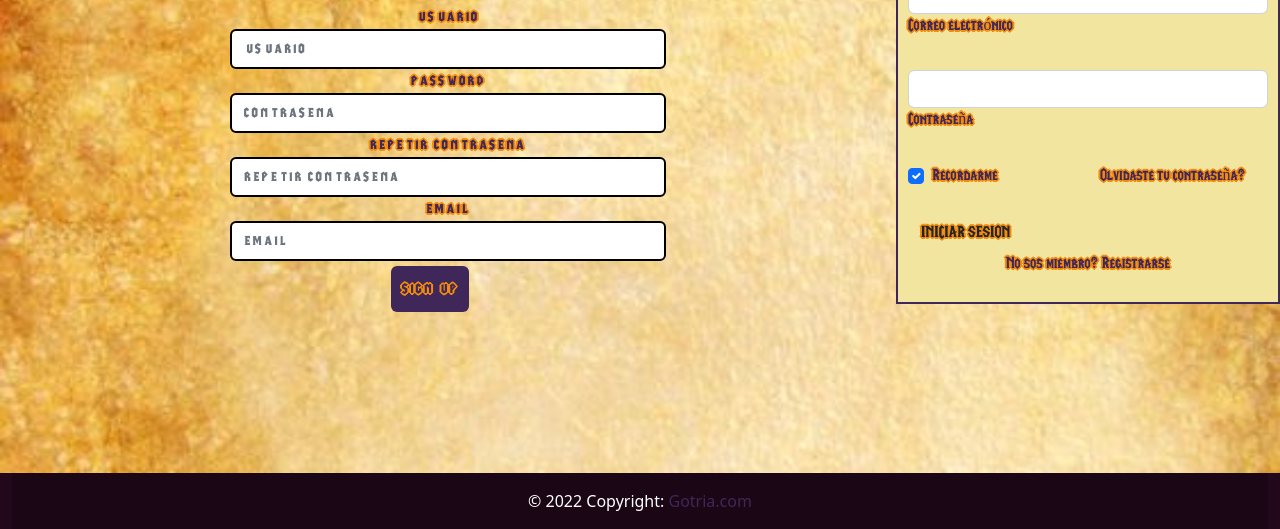
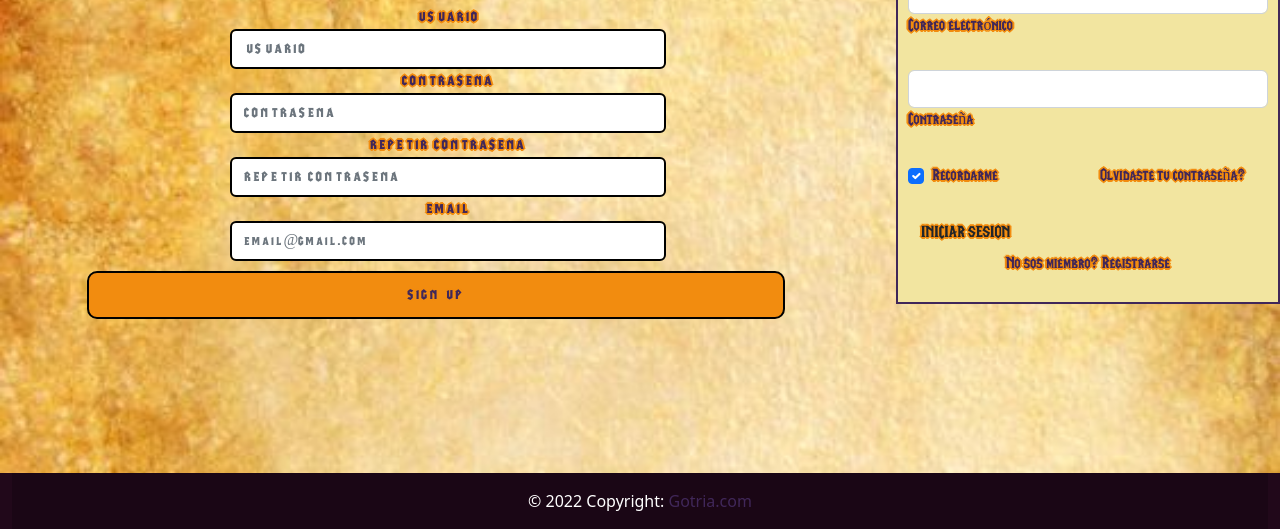
Before and after one commit to SBlachere/proyecto-final-blachere, a website: page secciones/crearcuenta.html in a window 1280 px wide. Shown: the part 271-800 px from the top of the page. Drawn offline with nearby package versions, Linux system fonts and the light colour scheme.

Commit message:
actualizacion

```diff
--- a/scss/components/_crearcuenta.scss
+++ b/scss/components/_crearcuenta.scss
@@ -31,13 +31,22 @@ div{
 
                     }
                     .registro-c{
+                        width: 80%;
+                        margin-left: 75px;
+                        margin-top: 10px;
                         padding: 10px;
-                        margin-left: 379px;
-                        margin-top: 5px;
+                        align-items: center;
+                        border: 2px solid black;
                         color: nth($colores,1);
                         text-shadow: 2px 0 #F28C0F, -2px 0 #F28C0F, 0 2px #F28C0F, 0 -2px #F28C0F,
                         1px 1px #F28C0F, -1px -1px #F28C0F, 1px -1px #F28C0F, -1px 1px #F28C0F;
-                        background-color:nth($colores,1)
+                        background-color:nth($colores,2);
+
+                        border-radius: 10px;
+                        cursor: pointer;
+
+
+
 
                     }
 
--- a/scss/components/_descarga.scss
+++ b/scss/components/_descarga.scss
@@ -4,6 +4,7 @@ div{
         color: nth($colores,1);
         text-shadow: 2px 0 #F28C0F, -2px 0 #F28C0F, 0 2px #F28C0F, 0 -2px #F28C0F,
         1px 1px #F28C0F, -1px -1px #F28C0F, 1px -1px #F28C0F, -1px 1px #F28C0F;
+        width: 70%;
         div{
             .so{
                 border-right: 2px solid nth($colores,4);
--- a/secciones/crearcuenta.html
+++ b/secciones/crearcuenta.html
@@ -38,10 +38,12 @@
                 </div>
             </div>
             <div class="row titulo-menu">
-                <div class="col-md-2">
-                    <h1 class="animate__animated animate__fadeInLeft">Gotria</h1>
+              <div class="col-md-2">
+                <a class="nav-link secciones-b" href="../index.html">
+                  <h1 class="animate__animated animate__fadeInLeft">Gotria</h1>
+                </a>
 
-                </div>
+              </div>
 
                 <section class="secciones-container">
                   <div class="col-md-12">
@@ -76,11 +78,11 @@
                     <form>
                       <div class="form-group registro-b">
                         <label for="formGroupExampleInput">USUARIO</label>
-                        <input type="text" class="form-control" id="formGroupExampleInput" placeholder="USUARIO">
+                        <input type="text" class="form-control" id="formGroupExampleInput" placeholder="USUARIO" required>
                       </div>
                       <div class="form-group registro-b">
-                        <label for="formGroupExampleInput2">PASSWORD</label>
-                        <input type="password" class="form-control" id="formGroupExampleInput2" placeholder="CONTRASENA">
+                        <label for="formGroupExampleInput2">CONTRASENA</label>
+                        <input type="password" class="form-control required" id="formGroupExampleInput2" placeholder="CONTRASENA">
                       </div>
                     </form>
                   </div>
@@ -90,13 +92,13 @@
                     <form>
                       <div class="form-group registro-b">
                         <label for="formGroupExampleInput">REPETIR CONTRASENA</label>
-                        <input type="password" class="form-control" id="formGroupExampleInput" placeholder="REPETIR CONTRASENA">
+                        <input type="password" class="form-control" id="formGroupExampleInput" placeholder="REPETIR CONTRASENA" required>
                       </div>
                       <div class="form-group registro-b">
                         <label for="formGroupExampleInput2">EMAIL</label>
-                        <input type="text" class="form-control" id="formGroupExampleInput2" placeholder="EMAIL">
+                        <input type="email" class="form-control" id="formGroupExampleInput2" placeholder="email@gmail.com">
                       </div>
-                      <button type="button" class="btn  registro-c button">SIGN UP</button>
+                      <button type="button" class="btn registro-c button">SIGN UP</button>
                     </form>
 
                   </div>
```
Also changed, not shown: index.html (+3 -1 lines), secciones/descarga.html (+7 -5 lines), secciones/informacion.html (+2 -0 lines), secciones/ranking.html (+3 -0 lines), css/style.css, 1 other file.
